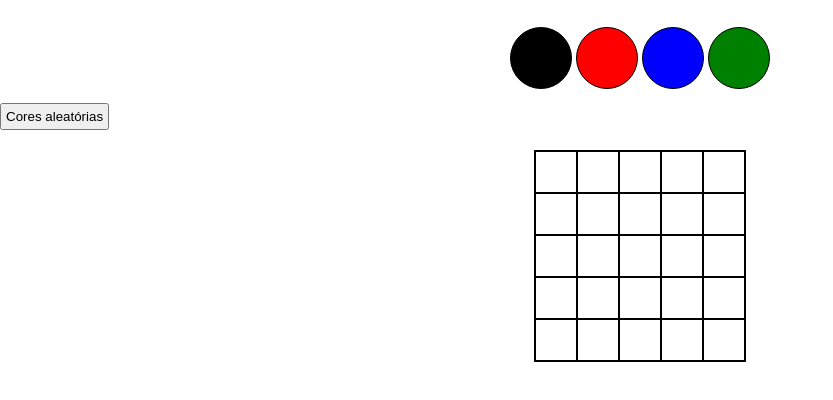
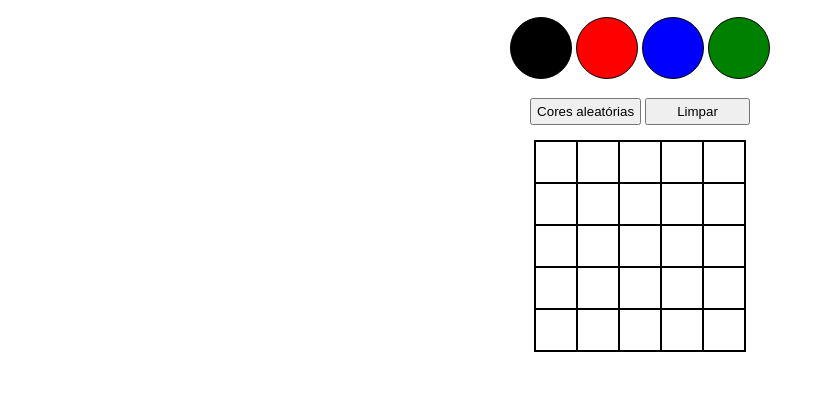
Before and after one commit to jeanalves28/Pixels-Art, a website: page index.html in a window 1280 px wide. Shown: the part 60-460 px from the top of the page, without its empty margins (0-833 px from the left). Drawn offline with Linux system fonts and the light colour scheme.

Commit message:
reajustando os elementos buttons no meio

```diff
--- a/index.html
+++ b/index.html
@@ -18,8 +18,9 @@
         <div class="color"></div>
     </section>
 
-    <section>
-        <button id="button-random-color">Cores aleatórias</button>
+    <section id="buttons">
+        <div><button id="button-random-color">Cores aleatórias</button></div>
+        <div><button id="clear-board">Limpar</button></div>
     </section>
 
     <section id="pixel-board">
--- a/style.css
+++ b/style.css
@@ -4,15 +4,15 @@
 
 #title {
   text-align: center;
-  margin: 20px 0;
+  margin: 20px auto;
+  width: max-content;
+
 }
 
 #color-palette {
   height: auto;
   width: max-content;
   margin: auto;
-  position: relative;
-  top: 10px;
 }
 
 .color {
@@ -20,7 +20,6 @@
   height: 60px;
   width: 60px;
   display: inline-block;
-  margin: 0;
   border-radius: 50%;
 }
 
@@ -40,9 +39,21 @@
   background-color: green;
 }
 
+#buttons {
+  margin: 15px auto;
+  width: max-content;
+}
+
+#buttons div {
+  display: inline-block;
+}
+
 #button-random-color {
-  margin: 20px 0;
-  padding: 4px;
+  padding: 4px 5px;
+}
+
+#clear-board {
+  padding: 4px 30px;
 }
 
 #pixel-board {
```
